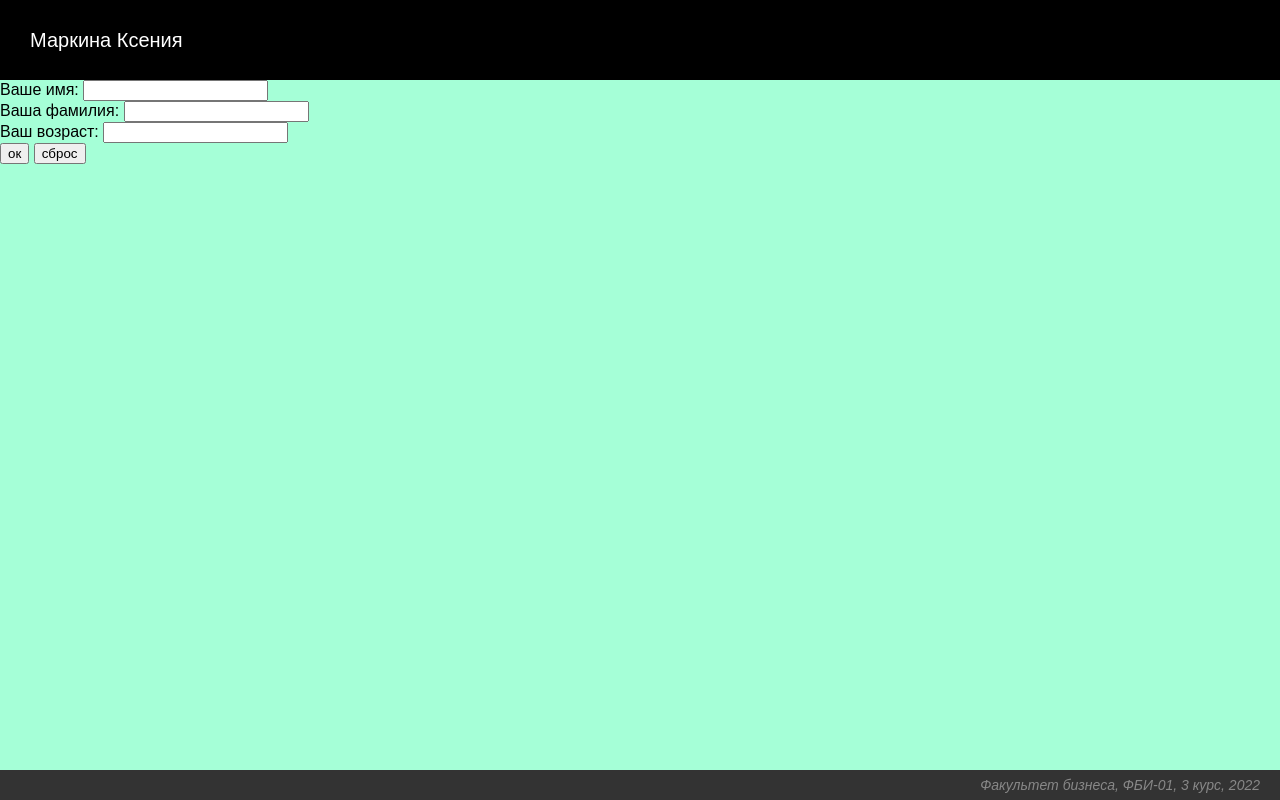
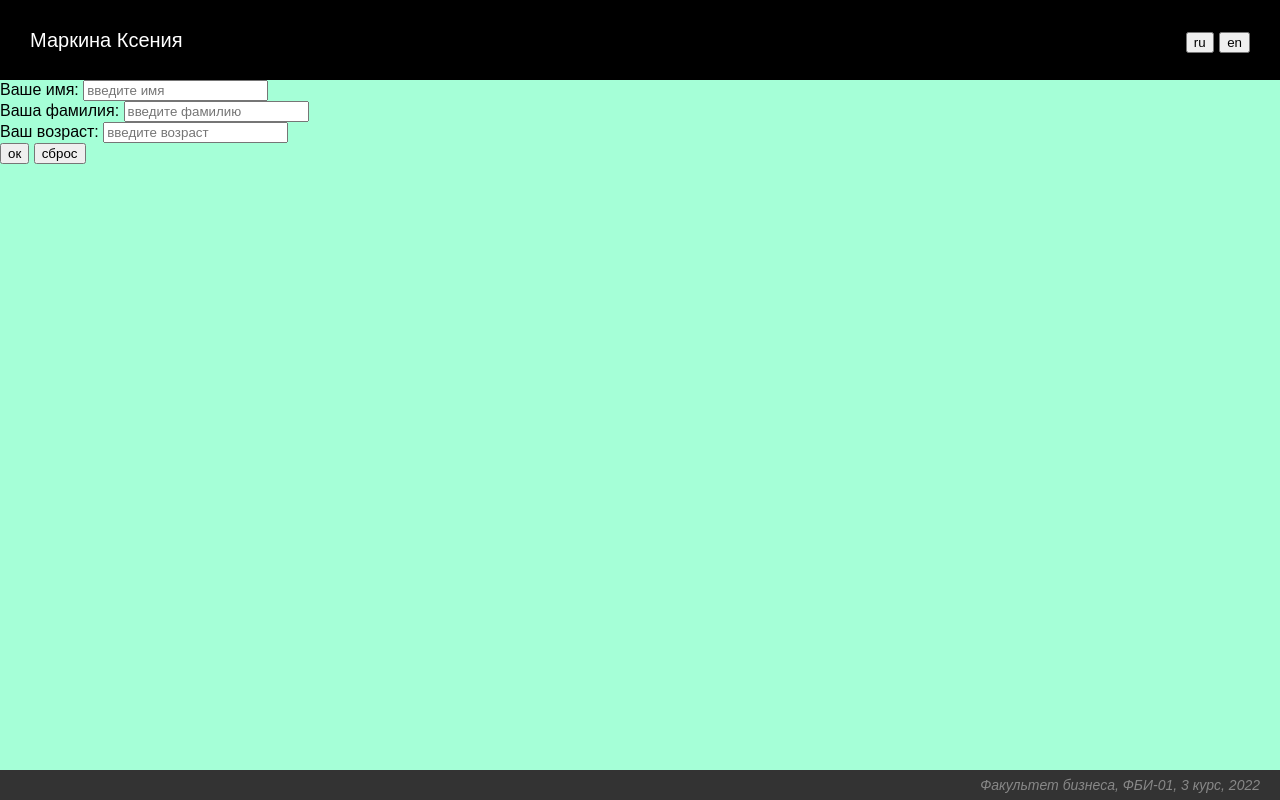
Before and after one commit to MarkinaKseniya/web-programming-labs, a plain HTML site: page lab6.html in a window 1280 px wide. Drawn offline with Linux system fonts and the light colour scheme.

Commit message:
Переводы

```diff
--- a/lab6.css
+++ b/lab6.css
@@ -25,3 +25,8 @@ body {
     left: 0;
     right: 0;
 }
+.header .language {
+    position: absolute;
+    right: 30px;
+    top: 0px;
+}
--- a/lab6.html
+++ b/lab6.html
@@ -9,36 +9,41 @@
 
             let x = 33;
             let s = 'яблоки';
-            let if = 17;
+            //let if = 17;
             console.log('x=', x, 's=', s);
         </script>
+        <script src="lab6.js"></script>
     </head>
     <body>
         <div class="header">
-            Маркина Ксения
+            <div id="student"> Маркина Ксения</div>
+            <div class="language">
+                <input type="button" value="ru" onclick="setRussian()">
+                <input type="button" value="en" onclick="setEnglish()">
+            </div>
         </div>
 
         <div class="content">
             <form>
                 <div>
                     <div>
-                        <span>Ваше имя</span>: <input type="text">
+                        <span id="your-name">Ваше имя</span>: <input type="text" id="input-name" placeholder="введите имя">
                     </div>
                     <div>
-                        <span>Ваша фамилия</span>: <input type="text">
+                        <span id="your-surname">Ваша фамилия</span>: <input type="text" id="input-surname" placeholder="введите фамилию">
                     </div>
                     <div>
-                        <span>Ваш возраст</span>: <input type="number">
+                        <span id="your-age">Ваш возраст</span>: <input type="number" id="input-age" placeholder="введите возраст">
                     </div>
                     <div>
-                        <input type="button" value="ок">
-                        <input type="reset" value="сброс">
+                        <input type="button" value="ок" id="ok-button">
+                        <input type="reset" value="сброс" id="reset-button">
                     </div>
                 </div>
             </form>
         </div>
 
-        <div class="footer">
+        <div class="footer" id="footer">
             Факультет бизнеса, ФБИ-01, 3 курс, 2022
         </div>
     </body>
--- /dev/null
+++ b/lab6.js
@@ -0,0 +1,39 @@
+function setRussian() {
+    let name = document.getElementById('student');
+    name.innerHTML = 'Маркина Ксения'
+
+    let footer = document.getElementById('footer');
+    footer.innerHTML = 'Факультет бизнеса, ФБИ-01, 3 курс, 2022';
+
+    document.getElementById('your-name').innerHTML = 'Ваше имя';
+    document.getElementById('input-name').placeholder = 'введите имя';
+
+    document.getElementById('your-surname').innerHTML = 'Ваша фамилия';
+    document.getElementById('input-surname').placeholder = 'введите фамилию';
+
+    document.getElementById('your-age').innerHTML = 'Ваш возраст';
+    document.getElementById('input-age').placeholder = 'введите возраст';
+
+    document.getElementById('ok-button').value = 'ок';
+    document.getElementById('reset-button').value = 'сброс';
+}
+
+function setEnglish() {
+    let name = document.getElementById('student');
+    name.innerHTML = 'Markina Kseniya';
+
+    let footer = document.getElementById('footer');
+    footer.innerHTML = 'Faculty of Business, FBI-01, 3rd year, 2022';
+
+    document.getElementById('your-name').innerHTML = 'Your name';
+    document.getElementById('input-name').placeholder = 'enter your name';
+
+    document.getElementById('your-surname').innerHTML = 'Your surname';
+    document.getElementById('input-surname').placeholder = 'enter your surname';
+
+    document.getElementById('your-age').innerHTML = 'Your age';
+    document.getElementById('input-age').placeholder = 'enter your age';
+
+    document.getElementById('ok-button').value = 'ok';
+    document.getElementById('reset-button').value = 'reset';
+}
```
